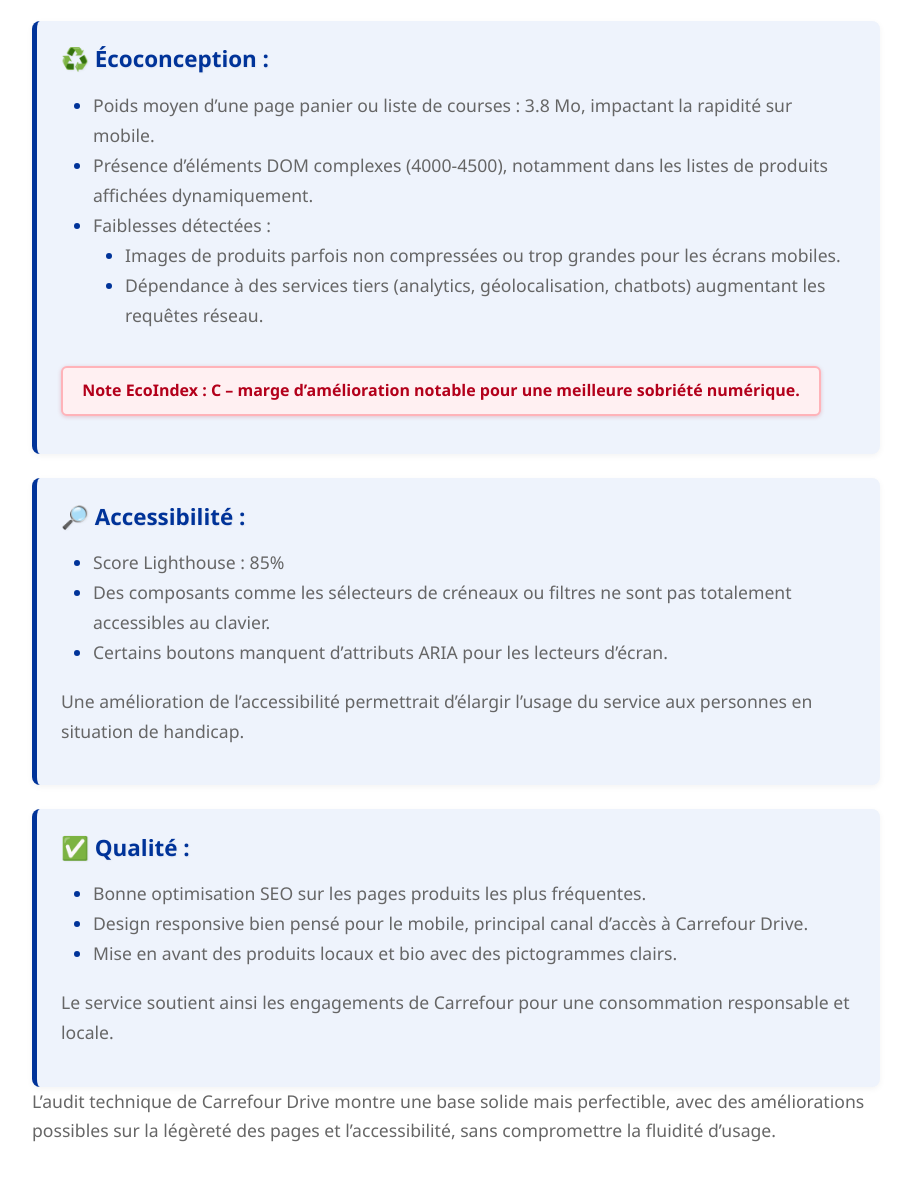
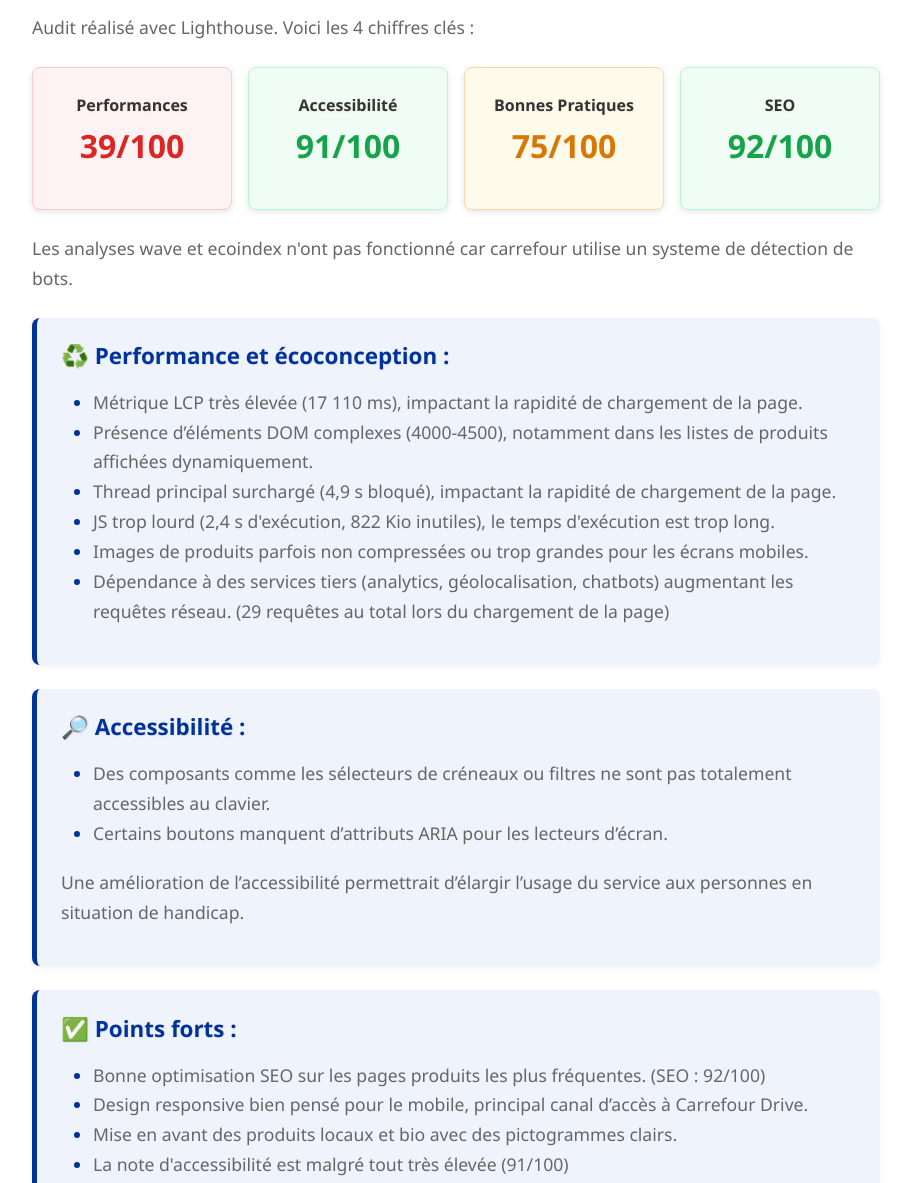
Before and after one commit to vcircosta/sobriete_numerique, a plain HTML site: page index.html in a window 1280 px wide. Shown: the part 1708-2891 px from the top of the page, without its empty margins (184-1095 px from the left). Drawn offline with Linux system fonts and the light colour scheme.

Commit message:
Update index.html

```diff
--- a/index.html
+++ b/index.html
@@ -52,28 +52,47 @@
 
     <section id="audit-technique" aria-labelledby="audit-technique-title">
       <h2 id="audit-technique-title">3. Audit technique</h2>
+      <p>
+        Audit réalisé avec Lighthouse. Voici les 4 chiffres clés :
+      </p>
+      <div class="metrics-grid">
+        <div class="metric-card performance">
+          <h3>Performances</h3>
+          <p class="metric-score">39/100</p>
+        </div>
+        <div class="metric-card accessibility">
+          <h3>Accessibilité</h3>
+          <p class="metric-score">91/100</p>
+        </div>
+        <div class="metric-card best-practices">
+          <h3>Bonnes Pratiques</h3>
+          <p class="metric-score">75/100</p>
+        </div>
+        <div class="metric-card seo">
+          <h3>SEO</h3>
+          <p class="metric-score">92/100</p>
+        </div>
+      </div>
+
+      <p>
+        Les analyses wave et ecoindex n'ont pas fonctionné car carrefour utilise un systeme de détection de bots.
+      </p>
 
       <article class="highlight" aria-labelledby="ecoconception-title">
-        <h3 id="ecoconception-title">♻️ Écoconception :</h3>
+        <h3 id="ecoconception-title">♻️ Performance et écoconception :</h3>
         <ul>
-          <li>Poids moyen d’une page panier ou liste de courses : 3.8 Mo, impactant la rapidité sur mobile.</li>
+          <li>Métrique LCP très élevée (17 110 ms), impactant la rapidité de chargement de la page.</li>
           <li>Présence d’éléments DOM complexes (4000-4500), notamment dans les listes de produits affichées dynamiquement.</li>
-          <li>Faiblesses détectées :
-            <ul>
-              <li>Images de produits parfois non compressées ou trop grandes pour les écrans mobiles.</li>
-              <li>Dépendance à des services tiers (analytics, géolocalisation, chatbots) augmentant les requêtes réseau.</li>
-            </ul>
-          </li>
+          <li>Thread principal surchargé (4,9 s bloqué), impactant la rapidité de chargement de la page.</li>
+          <li>JS trop lourd (2,4 s d'exécution, 822 Kio inutiles), le temps d'exécution est trop long.</li>
+          <li>Images de produits parfois non compressées ou trop grandes pour les écrans mobiles.</li>
+          <li>Dépendance à des services tiers (analytics, géolocalisation, chatbots) augmentant les requêtes réseau. (29 requêtes au total lors du chargement de la page)</li>
         </ul>
-        <p class="ecoindex-danger" aria-live="polite">
-          Note EcoIndex : <strong>C</strong> – marge d’amélioration notable pour une meilleure sobriété numérique.
-        </p>
       </article>
 
       <article class="highlight" aria-labelledby="accessibilite-title">
         <h3 id="accessibilite-title">🔎 Accessibilité :</h3>
         <ul>
-          <li>Score Lighthouse : 85%</li>
           <li>Des composants comme les sélecteurs de créneaux ou filtres ne sont pas totalement accessibles au clavier.</li>
           <li>Certains boutons manquent d’attributs ARIA pour les lecteurs d’écran.</li>
         </ul>
@@ -83,11 +102,12 @@
       </article>
 
       <article class="highlight" aria-labelledby="qualite-title">
-        <h3 id="qualite-title">✅ Qualité :</h3>
+        <h3 id="qualite-title">✅ Points forts :</h3>
         <ul>
-          <li>Bonne optimisation SEO sur les pages produits les plus fréquentes.</li>
+          <li>Bonne optimisation SEO sur les pages produits les plus fréquentes. (SEO : 92/100)</li>
           <li>Design responsive bien pensé pour le mobile, principal canal d’accès à Carrefour Drive.</li>
           <li>Mise en avant des produits locaux et bio avec des pictogrammes clairs.</li>
+          <li>La note d'accessibilité est malgré tout très élevée (91/100)</li>
         </ul>
         <p>
           Le service soutient ainsi les engagements de Carrefour pour une consommation responsable et locale.
@@ -95,7 +115,7 @@
       </article>
 
       <p>
-        L’audit technique de Carrefour Drive montre une base solide mais perfectible, avec des améliorations possibles sur la légèreté des pages et l’accessibilité, sans compromettre la fluidité d’usage.
+        L'audit du site de Carrefour Drive montre une base solide d'un point de vue référencement et accessibilité, en revanche il y a beaucoup à faire au niveau de la performance et du respect des bonnes pratiques.
       </p>
     </section>
 
```
